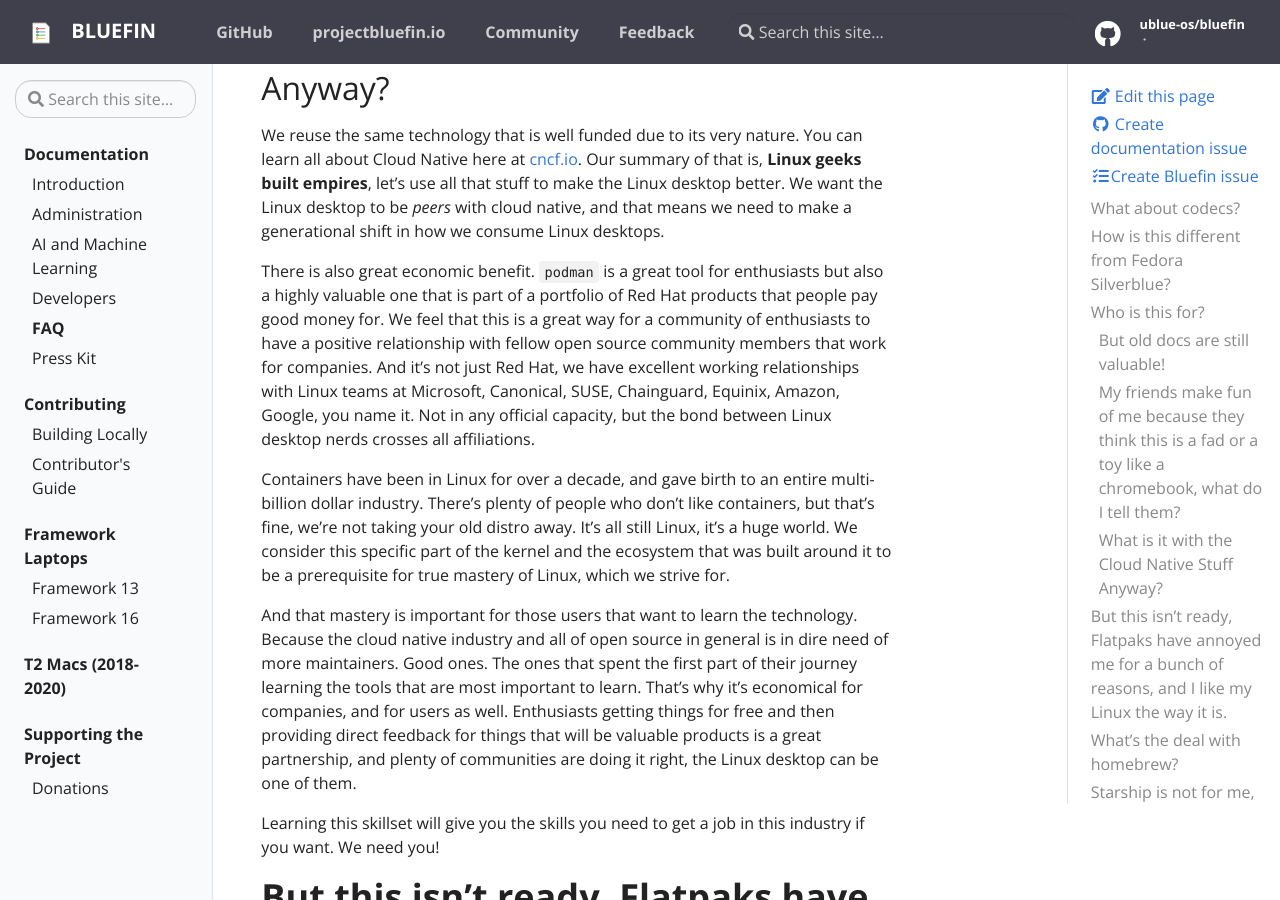
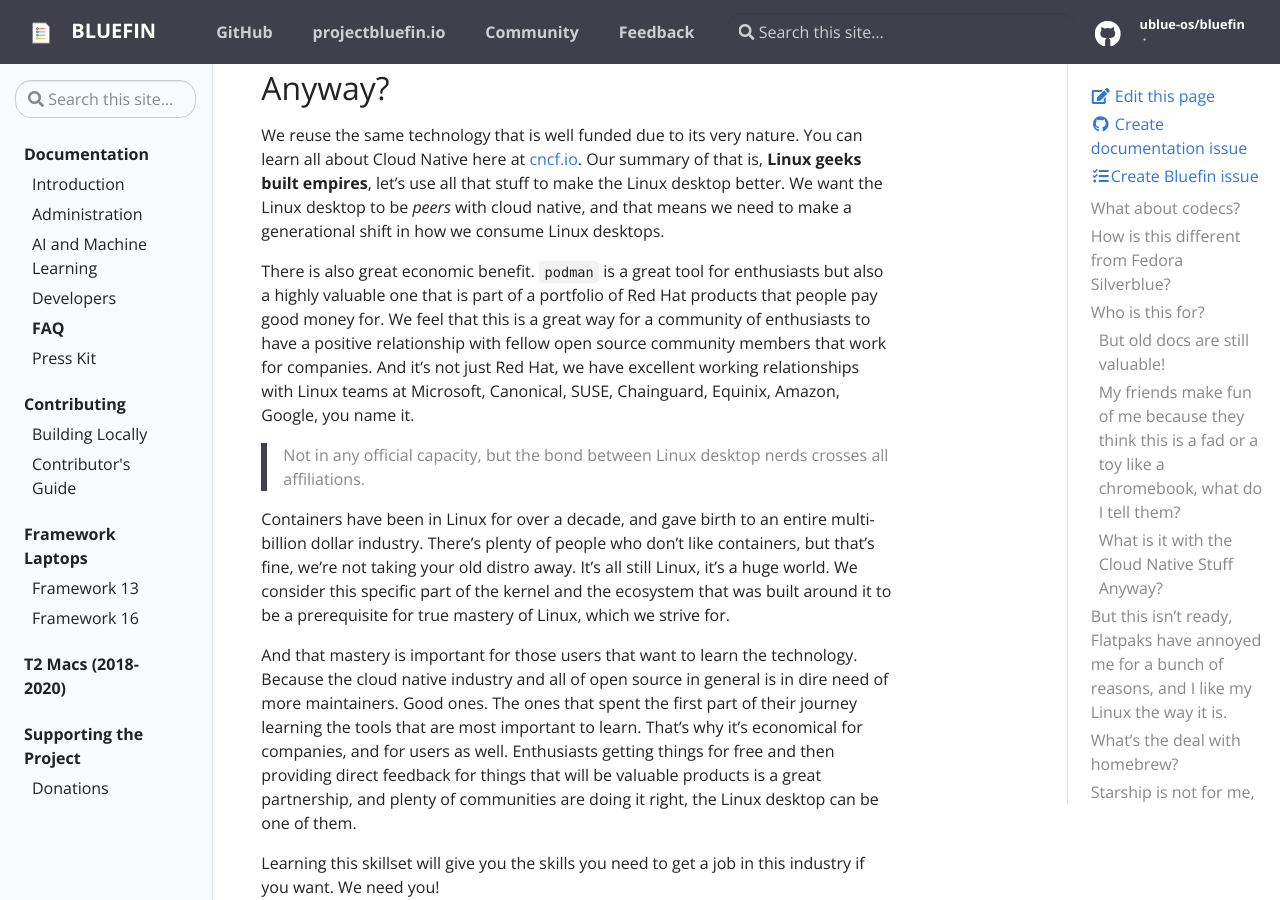
Before and after one commit to ublue-os/bluefin-docs, a Jekyll site: the page built from _docs/FAQ.md, in a window 1280 px wide and 900 px high, scrolled down 2520 px. Built offline with Jekyll 4.4.1, drawn with Linux system fonts in a browser that asks for light colours.

Commit message:
Update FAQ.md

```diff
--- a/_docs/FAQ.md
+++ b/_docs/FAQ.md
@@ -45,7 +45,9 @@
 
 We reuse the same technology that is well funded due to its very nature. You can learn all about Cloud Native here at [cncf.io](https://www.cncf.io/). Our summary of that is, **Linux geeks built empires**, let's use all that stuff to make the Linux desktop better. We want the Linux desktop to be _peers_ with cloud native, and that means we need to make a generational shift in how we consume Linux desktops.
 
-There is also great economic benefit. `podman` is a great tool for enthusiasts but also a highly valuable one that is part of a portfolio of Red Hat products that people pay good money for. We feel that this is a great way for a community of enthusiasts to have a positive relationship with fellow open source community members that work for companies. And it's not just Red Hat, we have excellent working relationships with Linux teams at Microsoft, Canonical, SUSE, Chainguard, Equinix, Amazon, Google, you name it. Not in any official capacity, but the bond between Linux desktop nerds crosses all affiliations.
+There is also great economic benefit. `podman` is a great tool for enthusiasts but also a highly valuable one that is part of a portfolio of Red Hat products that people pay good money for. We feel that this is a great way for a community of enthusiasts to have a positive relationship with fellow open source community members that work for companies. And it's not just Red Hat, we have excellent working relationships with Linux teams at Microsoft, Canonical, SUSE, Chainguard, Equinix, Amazon, Google, you name it.
+
+> Not in any official capacity, but the bond between Linux desktop nerds crosses all affiliations.
 
 Containers have been in Linux for over a decade, and gave birth to an entire multi-billion dollar industry. There's plenty of people who don't like containers, but that's fine, we're not taking your old distro away. It's all still Linux, it's a huge world. We consider this specific part of the kernel and the ecosystem that was built around it to be a prerequisite for true mastery of Linux, which we strive for.
 
```
